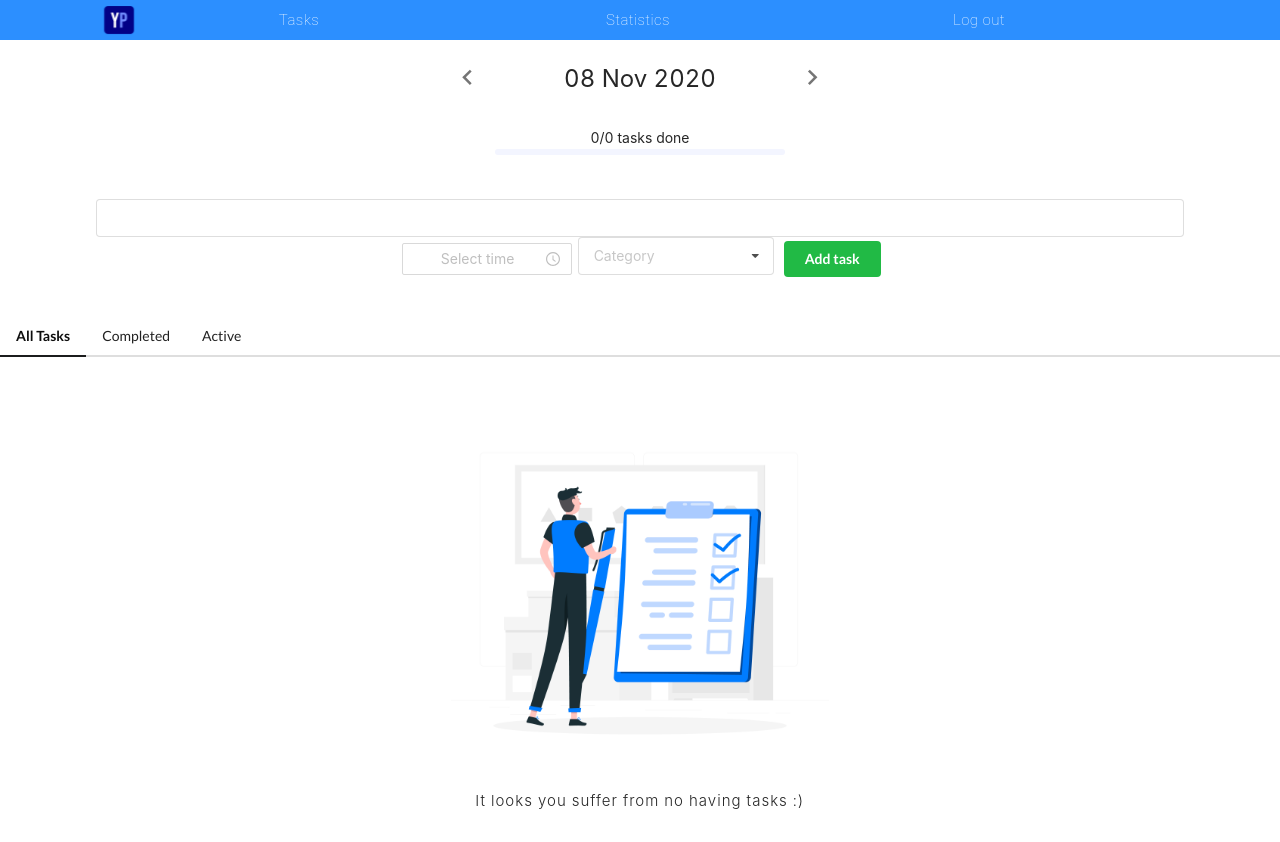
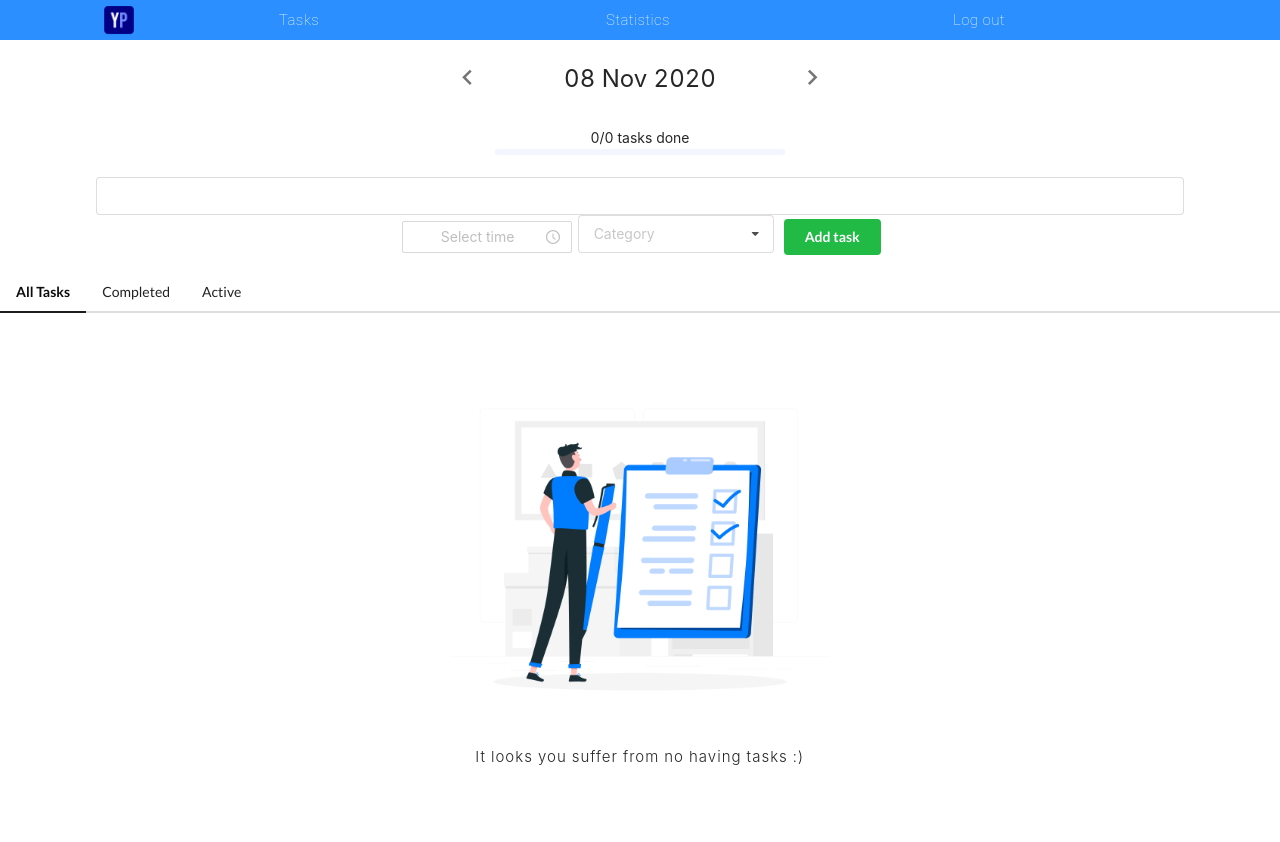
Before and after one commit to KamilB00/your-planner-app, a React (Create React App) app: page /planner in a window 1280 px wide. After the commit the page ends 800 px from the top, so only its background shows below. Built offline with nearby package versions, Linux system fonts and the light colour scheme; what miragejs would draw is missing.

Commit message:
hotfix header_navbar

```diff
--- a/src/Home/Header.css
+++ b/src/Home/Header.css
@@ -7,10 +7,16 @@
   width: 100vw;
   align-items: center;
   padding-top: 10px;
+  position: fixed;
+  right: 0;
+  left: 0;
 }
 
 .header_navbar.open{
 flex-direction: column;
+position: fixed;
+right: 0;
+left: 0;
 }
 
 .header {
@@ -215,7 +221,9 @@ flex-direction: column;
     display: flex;
   }
   .header_navbar {
+
     justify-content: space-between;
+
   }
   .header__navBox {
     display: none;
--- a/src/Planner/Planner.js
+++ b/src/Planner/Planner.js
@@ -23,9 +23,8 @@ const Planner = (props) => {
         numberOfTasks={getFilterdByDateTasks().length}
       />
       <br/>
-      <br/>
+
       <AddToDo />
-      <br />
       <Menu />
       <div style={{ display: 'flex',width:'100%',justifyContent: 'center'}}>
 
--- a/src/Planner/navigationBar/NavigationBar.css
+++ b/src/Planner/navigationBar/NavigationBar.css
@@ -1,5 +1,7 @@
 .menu {
     background-color: #2c8fff;
+    position: sticky;
+    top: 0;
 }
 .menuinner{
     height: 40px;
```
Also changed, not shown: 2 other files (tests, documents, lock files or other folders).
